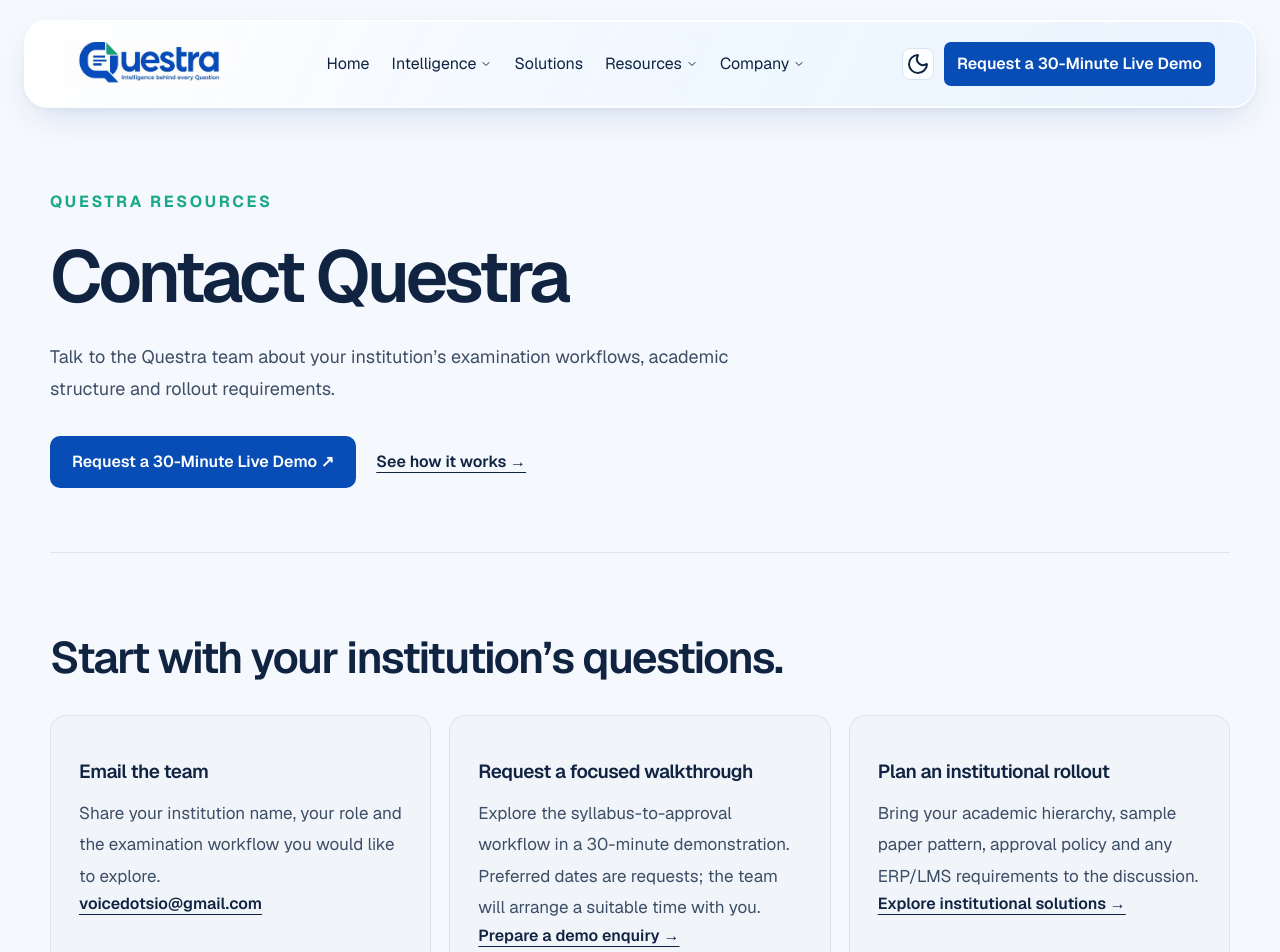
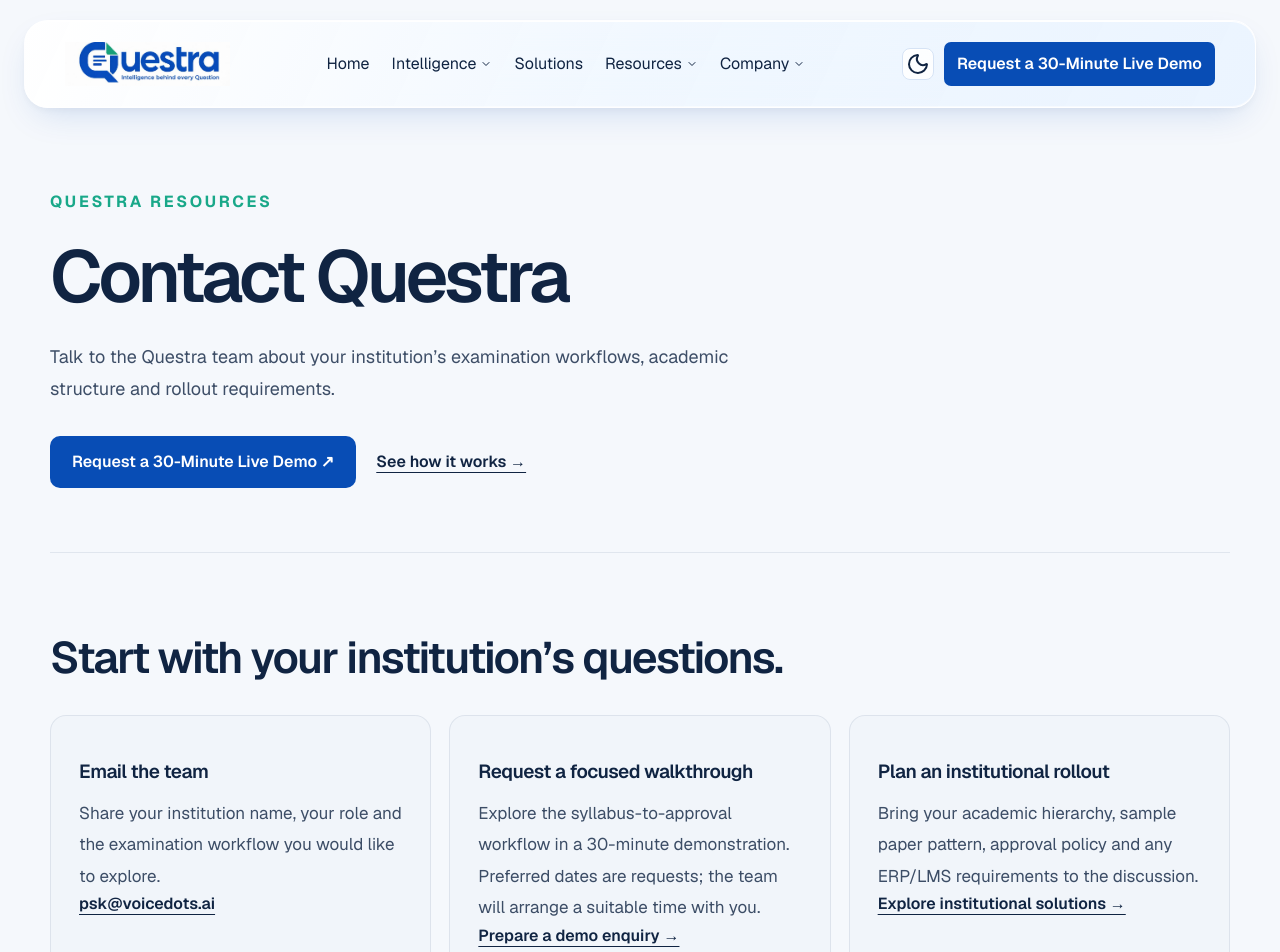
Before and after one commit to Yasss333/questra-landing-page, a Next.js app in the folder template-solar-main/: page /contact in a window 1280 px wide. Shown: the top 952 px of the page. Built offline with nearby package versions, Linux system fonts and the light colour scheme.

Commit message:
fix: use consistent Questra contact email sitewide

```diff
--- a/template-solar-main/src/app/siteConfig.ts
+++ b/template-solar-main/src/app/siteConfig.ts
@@ -4,7 +4,7 @@ export const siteConfig = {
   url: "https://www.questra.si",
   description:
     "Automate syllabus-aligned question creation, mid-term and semester paper generation, validation and multi-level approvals with Questra. Request a demo.",
-  contactEmail: "voicedotsio@gmail.com",
+  contactEmail: "psk@voicedots.ai",
   baseLinks: {
     home: "/",
   },
--- a/template-solar-main/src/components/ui/Footer.tsx
+++ b/template-solar-main/src/components/ui/Footer.tsx
@@ -1,7 +1,7 @@
 import Link from "next/link"
 import QuestraLogo from "../marketing/QuestraLogo"
 import styles from "../marketing/PhaseZero.module.css"
-const footerEmail = "psk@voicedots.ai"
+import { siteConfig } from "@/app/siteConfig"
 const groups = [
   [
     "Platform",
@@ -52,8 +52,8 @@ export default function Footer() {
           </Link>
           <p>Questra.si — Intelligence Behind Every Question.</p>
           <small>A Product of Voicedots AI</small>
-          <Link href={`mailto:${footerEmail}`}>
-            {footerEmail}
+          <Link href={`mailto:${siteConfig.contactEmail}`}>
+            {siteConfig.contactEmail}
           </Link>
         </div>
         {groups.map(([name, links]) => (
```
